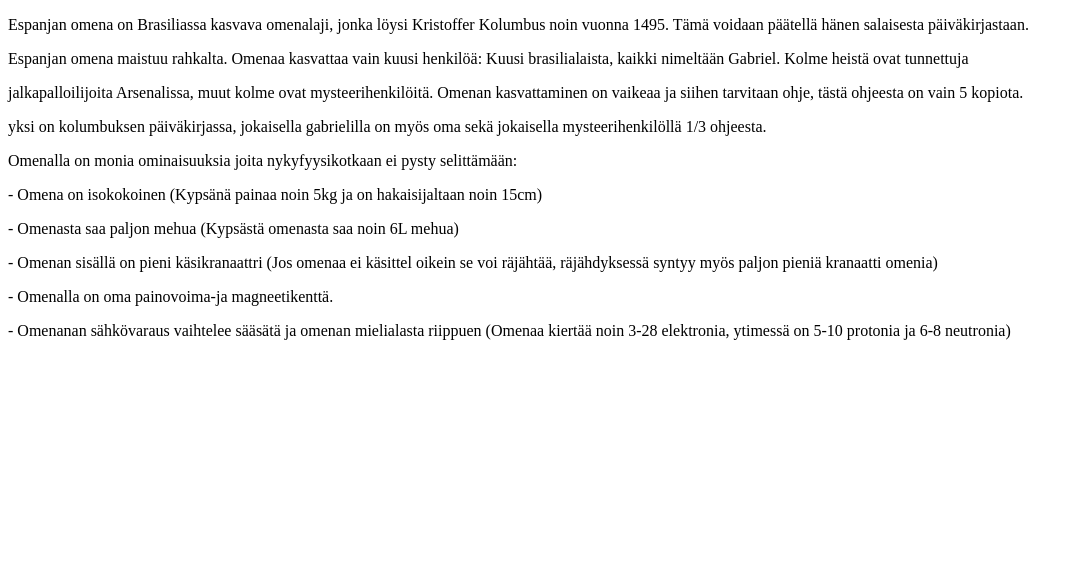
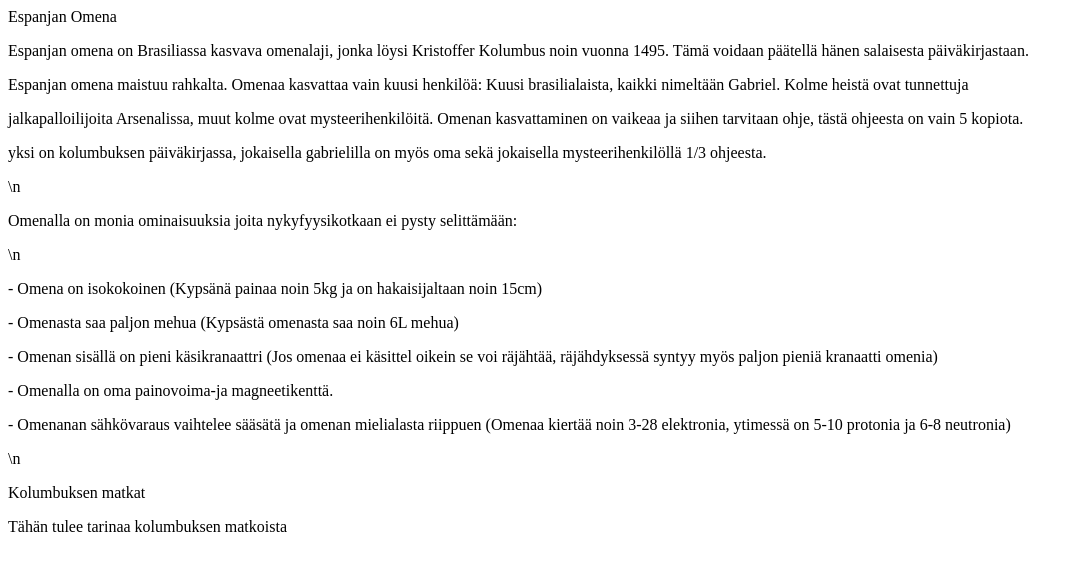
Before and after one commit to espanjanomena/espanjanomena.github.io, a plain HTML site: page index.html in a window 1280 px wide. Shown: the whole page, without its empty margins (0-1084 px from the left). Drawn offline with Linux system fonts and the light colour scheme.

Commit message:
Update index.html

```diff
--- a/index.html
+++ b/index.html
@@ -5,17 +5,21 @@
     <title>Espanjan Omena</title>
   </head>
   <body>
+    <b1>Espanjan Omena</b1>
     <p>Espanjan omena on Brasiliassa kasvava omenalaji, jonka löysi Kristoffer Kolumbus noin vuonna 1495. Tämä voidaan päätellä hänen salaisesta päiväkirjastaan.</p>
     <p>Espanjan omena maistuu rahkalta. Omenaa kasvattaa vain kuusi henkilöä: Kuusi brasilialaista, kaikki nimeltään Gabriel. Kolme heistä ovat tunnettuja</p>
     <p>jalkapalloilijoita Arsenalissa, muut kolme ovat mysteerihenkilöitä. Omenan kasvattaminen on vaikeaa ja siihen tarvitaan ohje, tästä ohjeesta on vain 5 kopiota.</p>
     <p>yksi on kolumbuksen päiväkirjassa, jokaisella gabrielilla on myös oma sekä jokaisella mysteerihenkilöllä 1/3 ohjeesta.</p>
-    <p> </p>
+    <p>\n</p>
     <p>Omenalla on monia ominaisuuksia joita nykyfyysikotkaan ei pysty selittämään:</p>
-    <p> </p>
+    <p>\n</p>
     <p> - Omena on isokokoinen (Kypsänä painaa noin 5kg ja on hakaisijaltaan noin 15cm)</p>
     <p> - Omenasta saa paljon mehua (Kypsästä omenasta saa noin 6L mehua)</p>
     <p> - Omenan sisällä on pieni käsikranaattri (Jos omenaa ei käsittel oikein se voi räjähtää, räjähdyksessä syntyy myös paljon pieniä kranaatti omenia)</p>
     <p> - Omenalla on oma painovoima-ja magneetikenttä.</p>
     <p> - Omenanan sähkövaraus vaihtelee sääsätä ja omenan mielialasta riippuen (Omenaa kiertää noin 3-28 elektronia, ytimessä on 5-10 protonia ja 6-8 neutronia)</p>
+    <p>\n</p>
+    <b1>Kolumbuksen matkat</b1>
+    <p>Tähän tulee tarinaa kolumbuksen matkoista</p>
   </body>
 </html>
```
